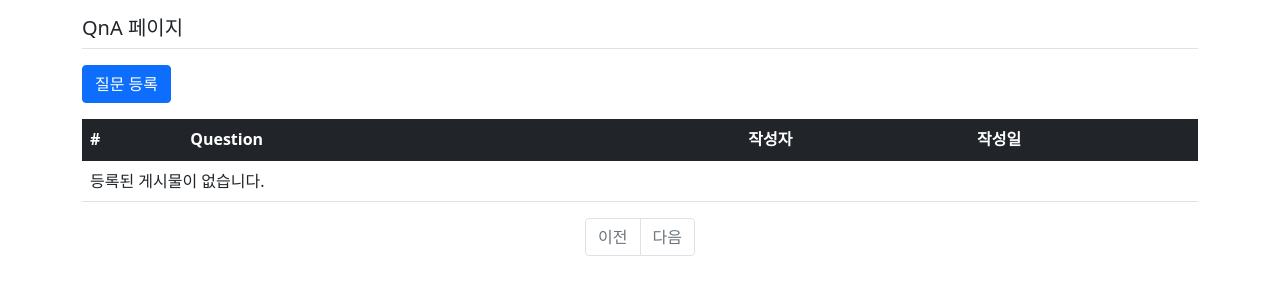
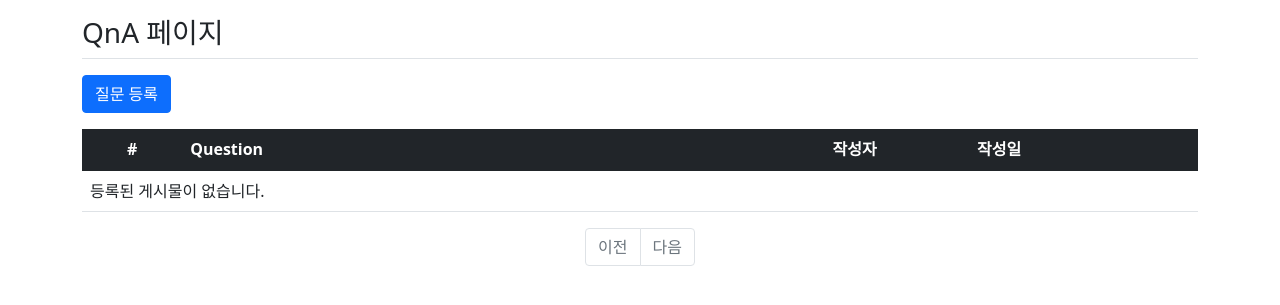
Before and after one commit to yeseong31/kodeal-v2, a Django app: template templates/kodeal/qna/index.html in a window 1280 px wide. Shown: the part 57-362 px from the top of the page. Run offline with Django 4.2, Linux system fonts and the light colour scheme; the template is opened without the code that fills it, so the values that code supplies are empty; some libraries are stand-ins or nearby versions.

Commit message:
0620 페이지 레이아웃 수정

```diff
--- a/templates/kodeal/home.html
+++ b/templates/kodeal/home.html
@@ -8,8 +8,8 @@
 <!-- BODY -->
 {% block content %}
 
-<h2>Kodeal Django TEST PAGE</h2>
-
+<div class="container">
+    <h3 class="my-3 border-bottom pb-2">Kodeal Back-end</h3>
     <!-- 'QnA' 버튼 -->
     <div class="col-6">
         <div class="input-group">
@@ -24,6 +24,8 @@
             </div>
         </div>
     </div>
+</div>
+
 
 {% endblock %}
 
--- a/templates/kodeal/profile.html
+++ b/templates/kodeal/profile.html
@@ -8,6 +8,8 @@
 <!-- BODY -->
 {% block content %}
 
-<h2>마이페이지</h2>
+<div class="container">
+    <h3 class="my-3 border-bottom pb-2">마이페이지</h3>
+</div>
 
 {% endblock %}
--- a/templates/kodeal/qna/index.html
+++ b/templates/kodeal/qna/index.html
@@ -10,7 +10,7 @@
 {% block content %}
 
 <div class="container">
-    <h5 class="my-3 border-bottom pb-2">QnA 페이지</h5>
+    <h3 class="my-3 border-bottom pb-2">QnA 페이지</h3>
     <!-- 검색 창 -->
     <div class="row my-3">
         <!-- 질문 등록 버튼 -->
@@ -22,9 +22,9 @@
     <table class="table">
         <thead>
         <tr class="table-dark">
-            <th>#</th>
+            <th class="text-center">#</th>
             <th style="width:50%">Question</th>
-            <th>작성자</th>
+            <th class="text-center">작성자</th>
             <th>작성일</th>
         </tr>
         </thead>
@@ -33,7 +33,7 @@
             {% for question in question_list %}
             <tr>
                 <!-- 템플릿 필터 적용: 번호 = 전체건수 - 시작인덱스 - 현재인덱스 + 1 -->
-                <td>
+                <td class="text-center">
                     {{ question_list.paginator.count|sub:question_list.start_index|sub:forloop.counter0|add:1 }}
                 </td>
                 <!-- Question -->
@@ -41,7 +41,7 @@
                     <a href="#">{{ question.content }}</a>
                 </td>
                 <!-- 작성자 -->
-                <td>{{ question.author.username }}</td>
+                <td class="text-center">{{ question.author.username }}</td>
                 <!-- 작성일 -->
                 <td>{{ question.create_date.date }} {{ question.create_date.time }}</td>
             </tr>
--- a/templates/kodeal/qna/question_form.html
+++ b/templates/kodeal/qna/question_form.html
@@ -2,7 +2,7 @@
 {% block content %}
 
 <div class="container">
-    <h5 class="my-3 border-bottom pb-2">OpenAI Codex에게 질문을!</h5>
+    <h3 class="my-3 border-bottom pb-2">OpenAI Codex에게 질문을!</h3>
     <form method="post">
         {% csrf_token %}
         <!-- Form 메인 -->
```
Lines whose indentation alone changed are shown as unchanged.
